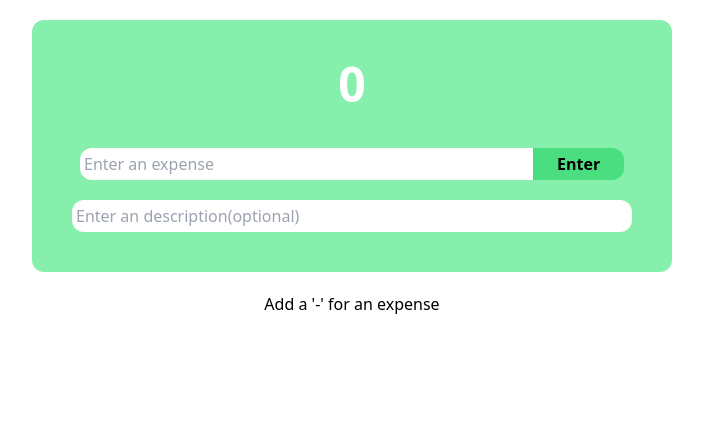
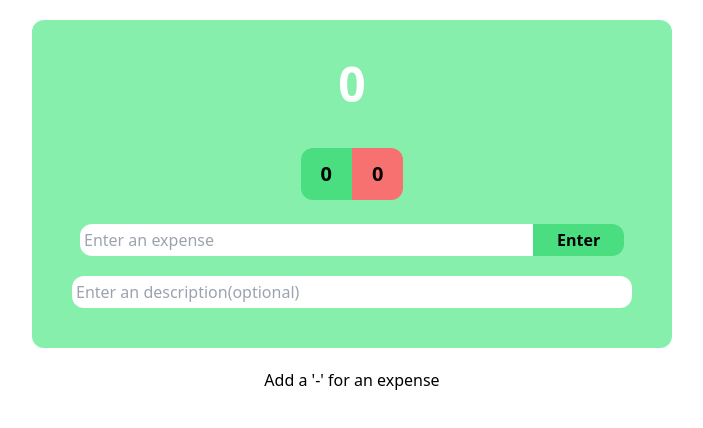
Before and after one commit to amerkulovic/ExpenseTracker, a React (Create React App) app: page / in a window 1280 px wide. Shown: the top 428 px of the page, without its empty margins (288-991 px from the left). Built offline with nearby package versions, Linux system fonts and the light colour scheme.

Commit message:
added new section to display income and costs

```diff
--- a/src/components/Form.tsx
+++ b/src/components/Form.tsx
@@ -19,6 +19,24 @@ const Form: FC<FormProps> = ({ valueInput, buttonOnChange, descInput, descOnChan
           return Math.round((currentTotal += expense.cost));
         }, 0)}
       </div>
+      <section className="flex flex-row justify-center pb-4">
+        <div className="bg-green-400 font-bold rounded-l-xl py-3 px-5 text-xl">
+          {expenses.reduce((currentTotal, expense) => {
+            if (expense.cost > 0) {
+              currentTotal += expense.cost;
+            }
+            return currentTotal;
+          }, 0)}
+        </div>
+        <div className="bg-red-400 font-bold rounded-r-xl py-3 px-5 text-xl">
+          {expenses.reduce((currentTotal, expense) => {
+            if (expense.cost < 0) {
+              currentTotal += expense.cost;
+            }
+            return currentTotal;
+          }, 0)}
+        </div>
+      </section>
       <section className="m-2">
         <input className="p-1 rounded-l-xl w-10/12" value={valueInput} type="number" placeholder="Enter an expense" onChange={buttonOnChange} />
         <button className="p-1 rounded-r-xl bg-green-400 w-2/12 font-bold" onClick={totalFunction}>
```
